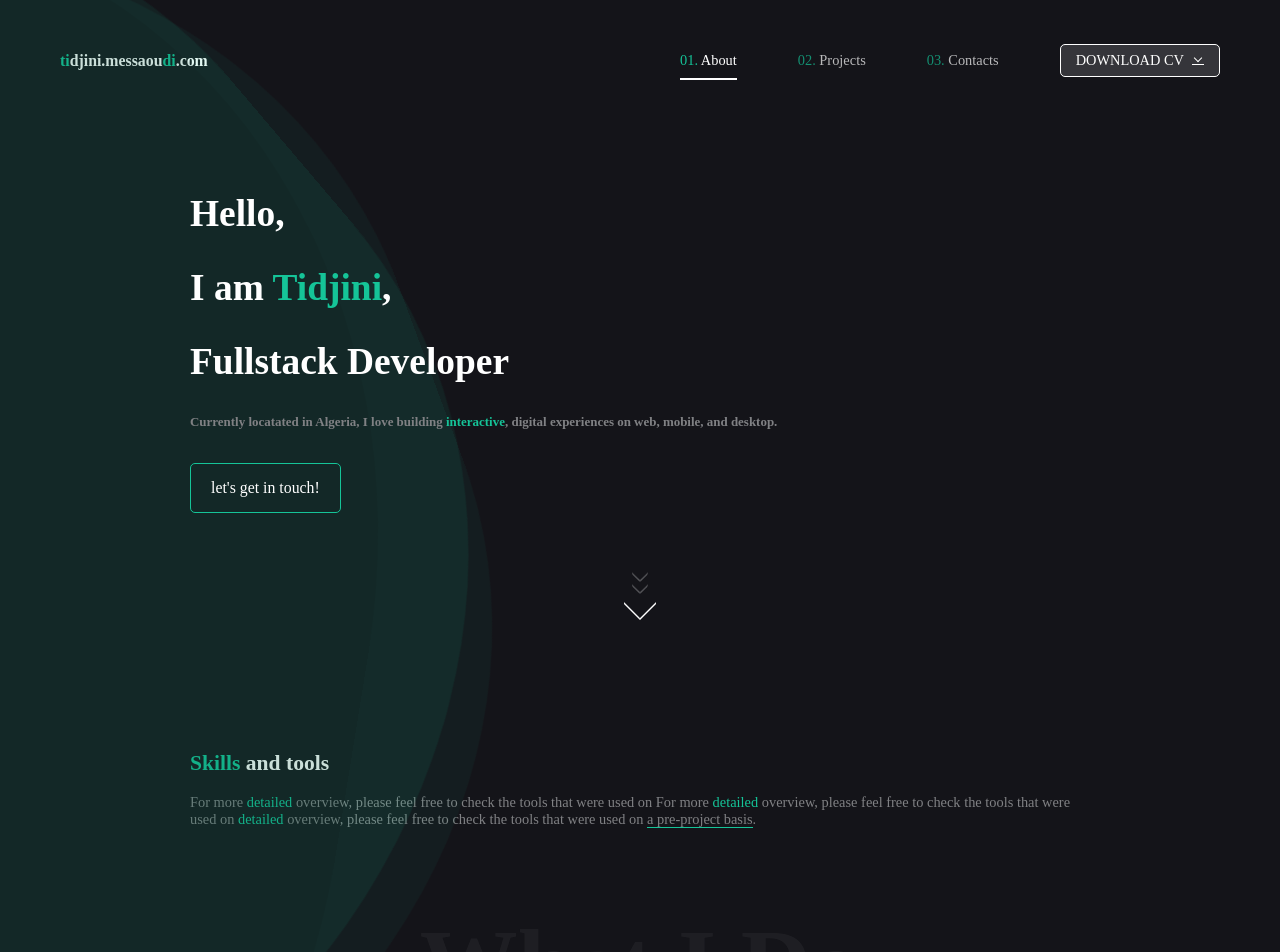
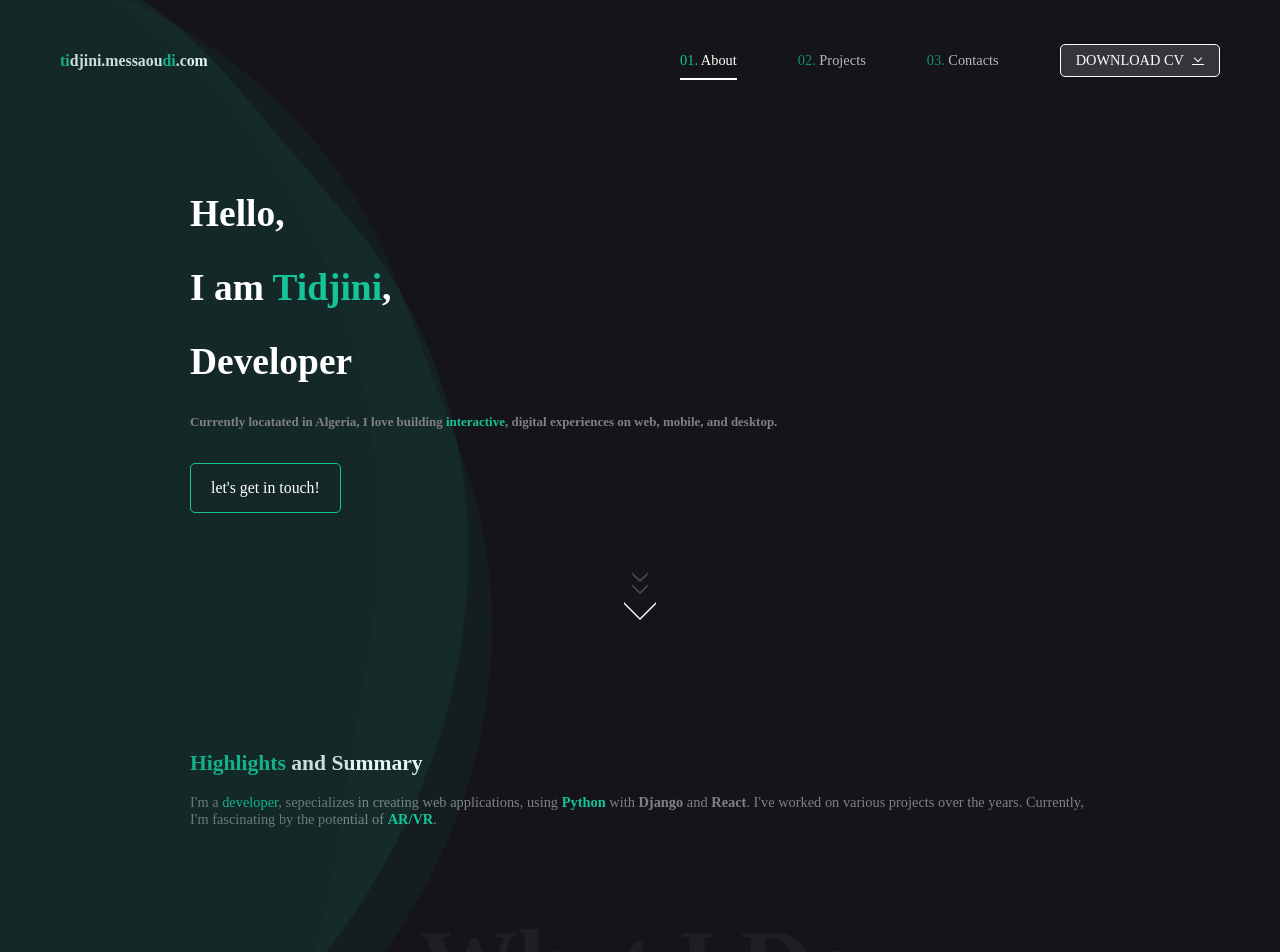
Before and after one commit to Tidjini/portfolio, a React (Create React App) app: page / in a window 1280 px wide. Shown: the top 952 px of the page. Built offline with nearby package versions, Linux system fonts and the light colour scheme; a web font is replaced by a local one.

Commit message:
set Highlights and Summary

```diff
--- a/src/Main.jsx
+++ b/src/Main.jsx
@@ -8,7 +8,7 @@ export default function Main() {
       <h1>
         I am <span className="green">Tidjini</span>,
       </h1>
-      <h1>Fullstack Developer</h1>
+      <h1>Developer</h1>
       <p className="description tagline">
         Currently locatated in Algeria, I love building{" "}
         <span className="green">interactive</span>, digital experiences on web,
--- a/src/Skills.jsx
+++ b/src/Skills.jsx
@@ -5,21 +5,22 @@ export default function Skills() {
     <div id="skills-tools">
       <section className="skills-section">
         <h1>
-          <span className="green">Skills</span> and tools
+          <span className="green">Highlights</span> and Summary
         </h1>
         <p className="description">
-          For more <span className="green">detailed</span> overview, please feel
-          free to check the tools that were used on For more{" "}
-          <span className="green">detailed</span> overview, please feel free to
-          check the tools that were used on{" "}
-          <span className="green">detailed</span> overview, please feel free to
-          check the tools that were used on{" "}
-          <span className="green-underline">a pre-project basis</span>.
+          I'm a <span className="green">developer</span>, sepecializes in
+          creating web applications, using{" "}
+          <span className="green">
+            <b>Python</b>
+          </span>{" "}
+          with <b>Django</b> and <b>React</b>. I've worked on various projects
+          over the years. Currently, I'm fascinating by the potential of{" "}
+          <span className="green">
+            <b>AR/VR</b>
+          </span>
+          .
         </p>
       </section>
-      {/* <section className="skills-section">
-        <img src="/assets/process.png" className="skills-img"/>
-      </section> */}
     </div>
   );
 }
```
